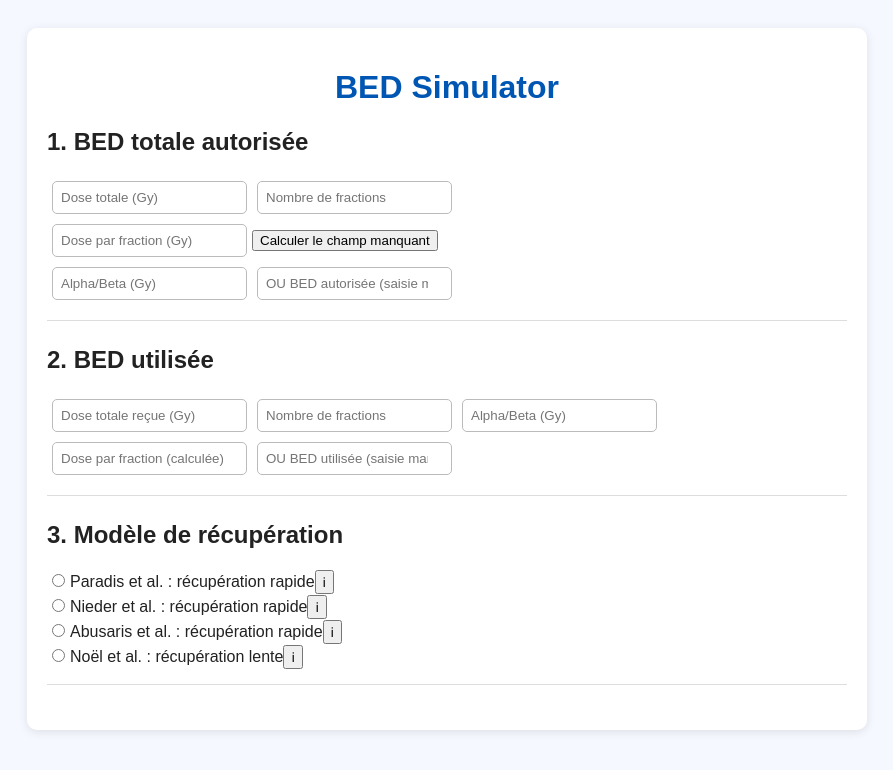
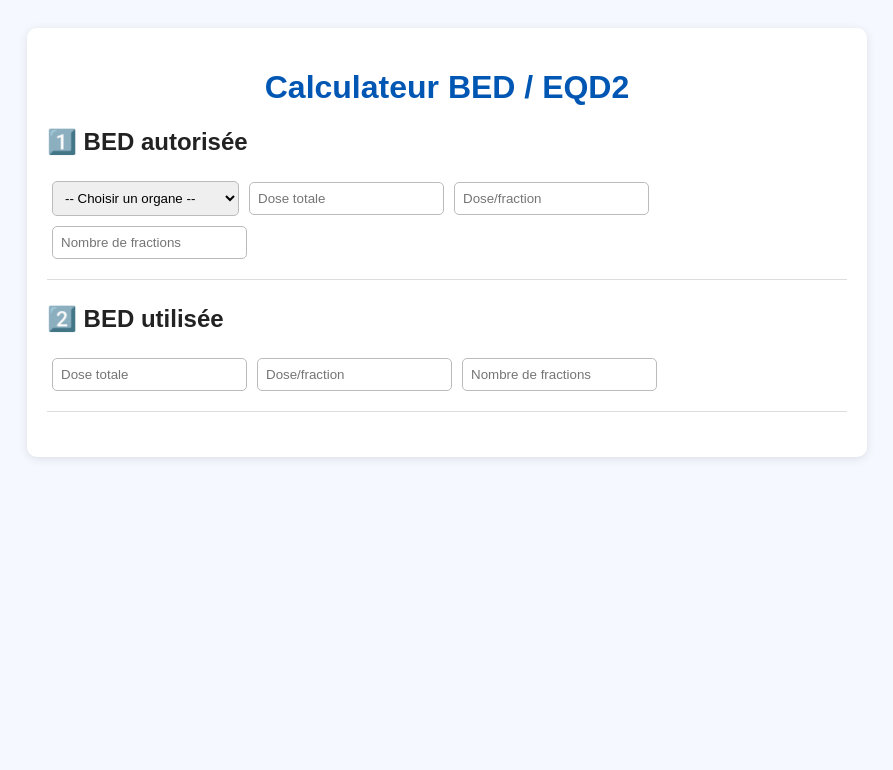
Before and after one commit to Snoop67/bed-simulator, a React (Create React App) app: page / in a window 1280 px wide. Shown: the top 770 px of the page, without its empty margins (193-1086 px from the left). Built offline with nearby package versions, Linux system fonts and the light colour scheme.

Commit message:
Update App.jsx

```diff
--- a/src/App.jsx
+++ b/src/App.jsx
@@ -1,185 +1,191 @@
 import React, { useState } from "react";
-import jsPDF from "jspdf";
-import "jspdf-autotable";
 import "./index.css";
 
+const organAlphaBeta = {
+  "Moelle épinière": 2,
+  "Tronc cérébral": 2,
+  "Nerf optique": 2,
+  "Chiasma optique": 2,
+  "Rétine": 2,
+  "Cristallin": 1.5,
+  "Cervelet": 2,
+  "Cerveau (parenchyme)": 2,
+  "Hippocampe": 2,
+  "Glande parotide": 3,
+  "Glande sous-maxillaire": 3,
+  "Muqueuse orale": 10,
+  "Larynx (cartilage)": 3,
+  "Larynx (muqueuse)": 10,
+  "Œsophage (tardif)": 3,
+  "Poumon (tissu normal)": 3,
+  "Cœur": 3,
+  "Péricarde": 3,
+  "Foie": 2.75,
+  "Reins": 1.5,
+  "Vessie": 3,
+  "Rectum": 3,
+  "Intestin grêle": 3,
+  "Côlon": 3,
+  "Peau (réactions tardives)": 3,
+  "Peau (réactions aiguës)": 10,
+  "Os cortical": 2,
+  "Tête fémorale": 2,
+  "Testicules": 2,
+  "Ovaires": 3,
+};
+
 export default function App() {
-  // STATES
-  const [totalDoseAuth, setTotalDoseAuth] = useState("");
-  const [numFractionsAuth, setNumFractionsAuth] = useState("");
-  const [dosePerFractionAuth, setDosePerFractionAuth] = useState("");
-  const [alphaBetaAuth, setAlphaBetaAuth] = useState("");
-  const [manualBEDAuth, setManualBEDAuth] = useState("");
+  const [step1, setStep1] = useState({ doseTot: "", doseFrac: "", nbFrac: "", alphaBeta: "", autoCalc: true });
+  const [step2, setStep2] = useState({ doseTot: "", doseFrac: "", nbFrac: "", autoCalc: true });
+  const [bedAutorisee, setBedAutorisee] = useState(null);
+  const [bedUtilisee, setBedUtilisee] = useState(null);
+  const [bedRestante, setBedRestante] = useState(null);
+  const [eqd2Restante, setEqd2Restante] = useState(null);
+  const [modeleRecup, setModeleRecup] = useState("");
+  const [moisEcoules, setMoisEcoules] = useState("");
+  const [pourcentRecup, setPourcentRecup] = useState(0);
 
-  const [totalDoseUsed, setTotalDoseUsed] = useState("");
-  const [numFractionsUsed, setNumFractionsUsed] = useState("");
-  const [dosePerFractionUsed, setDosePerFractionUsed] = useState("");
-  const [alphaBetaUsed, setAlphaBetaUsed] = useState("");
-  const [manualBEDUsed, setManualBEDUsed] = useState("");
-
-  const [forgetPercent, setForgetPercent] = useState("");
-  const [maxFractions, setMaxFractions] = useState("");
-  const [alphaBetaMax, setAlphaBetaMax] = useState("");
-
-  const [results, setResults] = useState([]);
-  const [savedResults, setSavedResults] = useState([]);
-  const [selectedModel, setSelectedModel] = useState("");
-  const [showTooltip, setShowTooltip] = useState(null);
-
-  // Récupération lente/rapide — table des modèles
-  const recoveryModels = {
-    paradis: {
-      name: "Paradis et al. : récupération rapide",
-      details: `0–3 mois : 0 %\n4–6 mois : 10 %\n7–12 mois : 25 %\n≥ 12 mois : 50 % (plateau)`,
-    },
-    nieder: {
-      name: "Nieder et al. : récupération rapide",
-      details: `0 % : 0 à 3 mois\n~17 % : 4 mois\n~25 % : 5 mois\n~28 % : 6 mois\n~33 % : 7 mois\n~37 % : 8 mois\n~40 % : 9 mois\n~45 % : 10 mois\n50 % : 11 à 12 mois et plateau`,
-    },
-    abusaris: {
-      name: "Abusaris et al. : récupération rapide",
-      details: `0 % < 6 mois\n25 % : 6–12 mois\n50 % : > 12 mois`,
-    },
-    noel: {
-      name: "Noël et al. : récupération lente",
-      details: `0 % avant 1 an\n5 % : 1 an\n~10 % : 2 ans\n~15 % : 3 ans\n~20 % : 4 ans\n~25 % : 5 ans\n~30 % : 6 ans\n~35 % : 7 ans\n~40 % : 8 ans\n~45 % : 9 ans\n50 % : 10 ans et plateau`,
-    },
+  const calcDoseFrac = (doseTot, nbFrac) => {
+    if (!doseTot || !nbFrac || nbFrac === 0) return "";
+    return parseFloat(doseTot) / parseFloat(nbFrac);
   };
 
-  // Fonction calcul champ manquant (section autorisée)
-  const handleCalcMissingAuth = () => {
-    if (totalDoseAuth && numFractionsAuth && !dosePerFractionAuth) {
-      setDosePerFractionAuth((totalDoseAuth / numFractionsAuth).toFixed(2));
-    } else if (totalDoseAuth && dosePerFractionAuth && !numFractionsAuth) {
-      setNumFractionsAuth((totalDoseAuth / dosePerFractionAuth).toFixed(2));
-    } else if (dosePerFractionAuth && numFractionsAuth && !totalDoseAuth) {
-      setTotalDoseAuth((dosePerFractionAuth * numFractionsAuth).toFixed(2));
+  const calcNbFrac = (doseTot, doseFrac) => {
+    if (!doseTot || !doseFrac || doseFrac === 0) return "";
+    return parseFloat(doseTot) / parseFloat(doseFrac);
+  };
+
+  const calcBED = (d, f, ab) => {
+    if (!d || !f || !ab) return null;
+    return d * (1 + f / ab);
+  };
+
+  const calcEQD2 = (bed, ab) => {
+    if (!bed || !ab) return null;
+    return bed / (1 + 2 / ab);
+  };
+
+  const handleStep1Change = (field, value) => {
+    let s = { ...step1, [field]: value };
+
+    if (s.autoCalc) {
+      if (field === "nbFrac" && s.doseTot && s.nbFrac) {
+        s.doseFrac = calcDoseFrac(s.doseTot, s.nbFrac);
+      } else if (field === "doseFrac" && s.doseTot && s.doseFrac) {
+        s.nbFrac = calcNbFrac(s.doseTot, s.doseFrac);
+      }
+    }
+    setStep1(s);
+    if (s.doseTot && s.doseFrac && s.alphaBeta) {
+      const bed = calcBED(parseFloat(s.doseTot), parseFloat(s.doseFrac), parseFloat(s.alphaBeta));
+      setBedAutorisee(bed);
     }
   };
 
-  // Blocage doses < 1.8 Gy
-  const handleDosePerFractionChange = (value, setter) => {
-    if (value === "" || parseFloat(value) >= 1.8) {
-      setter(value);
+  const handleStep2Change = (field, value) => {
+    let s = { ...step2, [field]: value };
+
+    if (s.autoCalc) {
+      if (field === "nbFrac" && s.doseTot && s.nbFrac) {
+        s.doseFrac = calcDoseFrac(s.doseTot, s.nbFrac);
+      } else if (field === "doseFrac" && s.doseTot && s.doseFrac) {
+        s.nbFrac = calcNbFrac(s.doseTot, s.doseFrac);
+      }
+    }
+    setStep2(s);
+    if (s.doseTot && s.doseFrac && step1.alphaBeta) {
+      const bed = calcBED(parseFloat(s.doseTot), parseFloat(s.doseFrac), parseFloat(step1.alphaBeta));
+      setBedUtilisee(bed);
+      if (bedAutorisee) {
+        const restante = bedAutorisee - bed;
+        setBedRestante(restante);
+        setEqd2Restante(calcEQD2(restante, parseFloat(step1.alphaBeta)));
+      }
     }
   };
 
-  // Tooltip toggle
-  const toggleTooltip = (key) => {
-    setShowTooltip(showTooltip === key ? null : key);
+  const handleRecupChange = (m) => {
+    setMoisEcoules(m);
+    let recup = 0;
+    const mois = parseInt(m);
+
+    if (modeleRecup === "Paradis") {
+      if (mois <= 3) recup = 0;
+      else if (mois <= 6) recup = 10;
+      else if (mois <= 12) recup = 25;
+      else recup = 50;
+    } else if (modeleRecup === "Nieder") {
+      if (mois <= 3) recup = 0;
+      else if (mois === 4) recup = 17;
+      else if (mois === 5) recup = 25;
+      else if (mois === 6) recup = 28;
+      else if (mois === 7) recup = 33;
+      else if (mois === 8) recup = 37;
+      else if (mois === 9) recup = 40;
+      else if (mois === 10) recup = 45;
+      else recup = 50;
+    } else if (modeleRecup === "Abusaris") {
+      if (mois < 6) recup = 0;
+      else if (mois < 12) recup = 25;
+      else recup = 50;
+    } else if (modeleRecup === "Noel") {
+      if (mois < 12) recup = 0;
+      else if (mois === 12) recup = 5;
+      else if (mois === 24) recup = 10;
+      else if (mois === 36) recup = 15;
+      else if (mois === 48) recup = 20;
+      else if (mois === 60) recup = 25;
+      else if (mois === 72) recup = 30;
+      else if (mois === 84) recup = 35;
+      else if (mois === 96) recup = 40;
+      else if (mois === 108) recup = 45;
+      else recup = 50;
+    }
+
+    setPourcentRecup(recup);
+    if (bedRestante) {
+      const bedAdj = bedRestante * (1 + recup / 100);
+      setBedRestante(bedAdj);
+      setEqd2Restante(calcEQD2(bedAdj, parseFloat(step1.alphaBeta)));
+    }
   };
 
   return (
     <div className="container">
-      <h1 className="title">BED Simulator</h1>
+      <h1>Calculateur BED / EQD2</h1>
 
-      {/* 1. BED totale autorisée */}
+      {/* Étape 1 */}
       <section>
-        <h2>1. BED totale autorisée</h2>
-        <input
-          type="number"
-          placeholder="Dose totale (Gy)"
-          value={totalDoseAuth}
-          onChange={(e) => setTotalDoseAuth(e.target.value)}
-        />
-        <input
-          type="number"
-          placeholder="Nombre de fractions"
-          value={numFractionsAuth}
-          onChange={(e) => setNumFractionsAuth(e.target.value)}
-        />
-        <div className="inline-input">
-          <input
-            type="number"
-            placeholder="Dose par fraction (Gy)"
-            value={dosePerFractionAuth}
-            onChange={(e) =>
-              handleDosePerFractionChange(e.target.value, setDosePerFractionAuth)
-            }
-          />
-          <button onClick={handleCalcMissingAuth}>Calculer le champ manquant</button>
-        </div>
-        <input
-          type="number"
-          placeholder="Alpha/Beta (Gy)"
-          value={alphaBetaAuth}
-          onChange={(e) => setAlphaBetaAuth(e.target.value)}
-        />
-        <input
-          type="number"
-          placeholder="OU BED autorisée (saisie manuelle)"
-          value={manualBEDAuth}
-          onChange={(e) => setManualBEDAuth(e.target.value)}
-        />
+        <h2>1️⃣ BED autorisée</h2>
+        <select onChange={(e) => handleStep1Change("alphaBeta", organAlphaBeta[e.target.value])}>
+          <option value="">-- Choisir un organe --</option>
+          {Object.keys(organAlphaBeta).map((org) => (
+            <option key={org}>{org}</option>
+          ))}
+        </select>
+        <input type="number" placeholder="Dose totale" value={step1.doseTot} onChange={(e) => handleStep1Change("doseTot", e.target.value)} />
+        <input type="number" placeholder="Dose/fraction" value={step1.doseFrac} onChange={(e) => handleStep1Change("doseFrac", e.target.value)} />
+        <input type="number" placeholder="Nombre de fractions" value={step1.nbFrac} onChange={(e) => handleStep1Change("nbFrac", e.target.value)} />
+        {bedAutorisee && <p>BED autorisée : {bedAutorisee.toFixed(2)} Gy</p>}
       </section>
 
-      {/* 2. BED utilisée */}
+      {/* Étape 2 */}
       <section>
-        <h2>2. BED utilisée</h2>
-        <input
-          type="number"
-          placeholder="Dose totale reçue (Gy)"
-          value={totalDoseUsed}
-          onChange={(e) => setTotalDoseUsed(e.target.value)}
-        />
-        <input
-          type="number"
-          placeholder="Nombre de fractions"
-          value={numFractionsUsed}
-          onChange={(e) => setNumFractionsUsed(e.target.value)}
-        />
-        <input
-          type="number"
-          placeholder="Alpha/Beta (Gy)"
-          value={alphaBetaUsed}
-          onChange={(e) => setAlphaBetaUsed(e.target.value)}
-        />
-        <input
-          type="number"
-          placeholder="Dose par fraction (calculée)"
-          value={dosePerFractionUsed}
-          onChange={(e) =>
-            handleDosePerFractionChange(e.target.value, setDosePerFractionUsed)
-          }
-        />
-        <input
-          type="number"
-          placeholder="OU BED utilisée (saisie manuelle)"
-          value={manualBEDUsed}
-          onChange={(e) => setManualBEDUsed(e.target.value)}
-        />
+        <h2>2️⃣ BED utilisée</h2>
+        <input type="number" placeholder="Dose totale" value={step2.doseTot} onChange={(e) => handleStep2Change("doseTot", e.target.value)} />
+        <input type="number" placeholder="Dose/fraction" value={step2.doseFrac} onChange={(e) => handleStep2Change("doseFrac", e.target.value)} />
+        <input type="number" placeholder="Nombre de fractions" value={step2.nbFrac} onChange={(e) => handleStep2Change("nbFrac", e.target.value)} />
+        {bedUtilisee && <p>BED utilisée : {bedUtilisee.toFixed(2)} Gy</p>}
       </section>
 
-      {/* 3. Modèles de récupération */}
-      <section>
-        <h2>3. Modèle de récupération</h2>
-        {Object.entries(recoveryModels).map(([key, model]) => (
-          <div key={key} className="model-line">
-            <label>
-              <input
-                type="radio"
-                name="model"
-                value={key}
-                checked={selectedModel === key}
-                onChange={() => setSelectedModel(key)}
-              />
-              {model.name}
-            </label>
-            <button
-              className="tooltip-btn"
-              onClick={() => toggleTooltip(key)}
-              title="Voir détails"
-            >
-              ℹ
-            </button>
-            {showTooltip === key && (
-              <div className="tooltip-box">
-                <pre>{model.details}</pre>
-              </div>
-            )}
-          </div>
-        ))}
-      </section>
+      {/* Résultats */}
+      {bedRestante !== null && (
+        <section>
+          <h2>3️⃣ Résultats</h2>
+          <p>BED restante : {bedRestante.toFixed(2)} Gy</p>
+          {eqd2Restante && <p>EQD2 restante : {eqd2Restante.toFixed(2)} Gy</p>}
+        </section>
+      )}
     </div>
   );
 }
```
